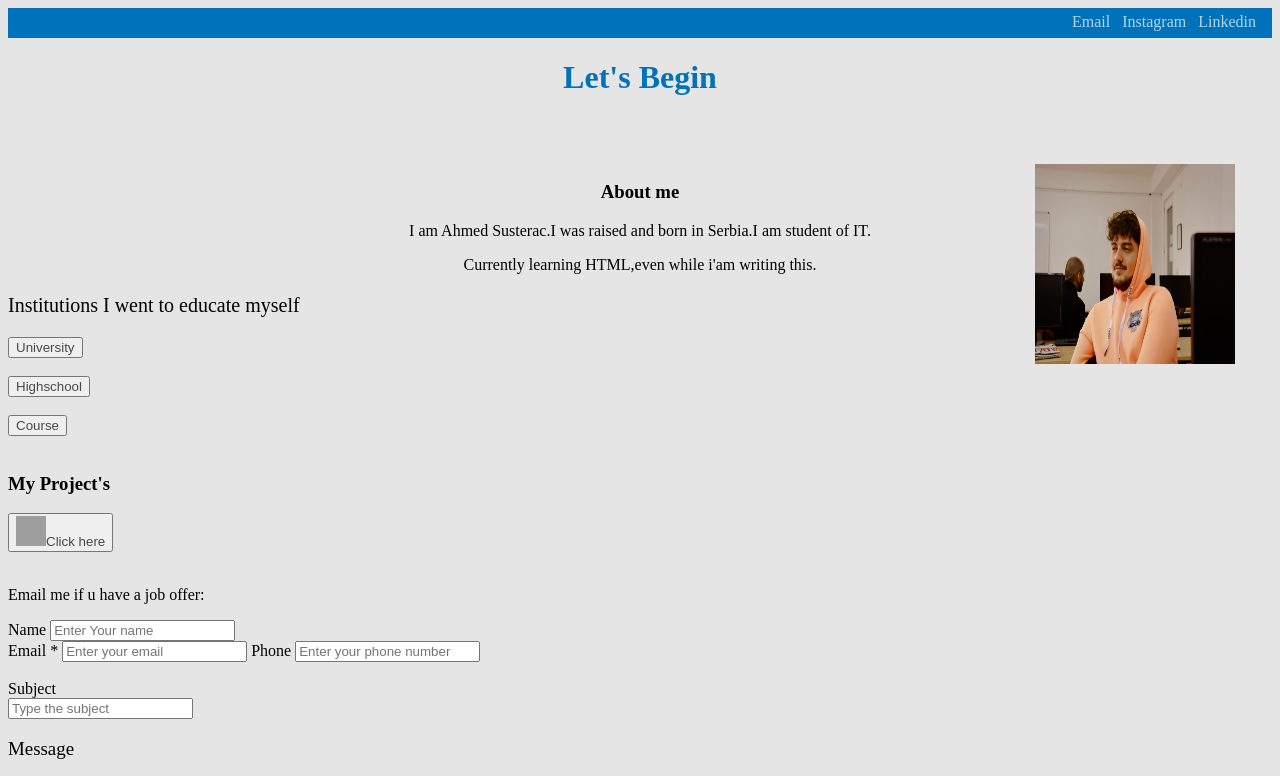
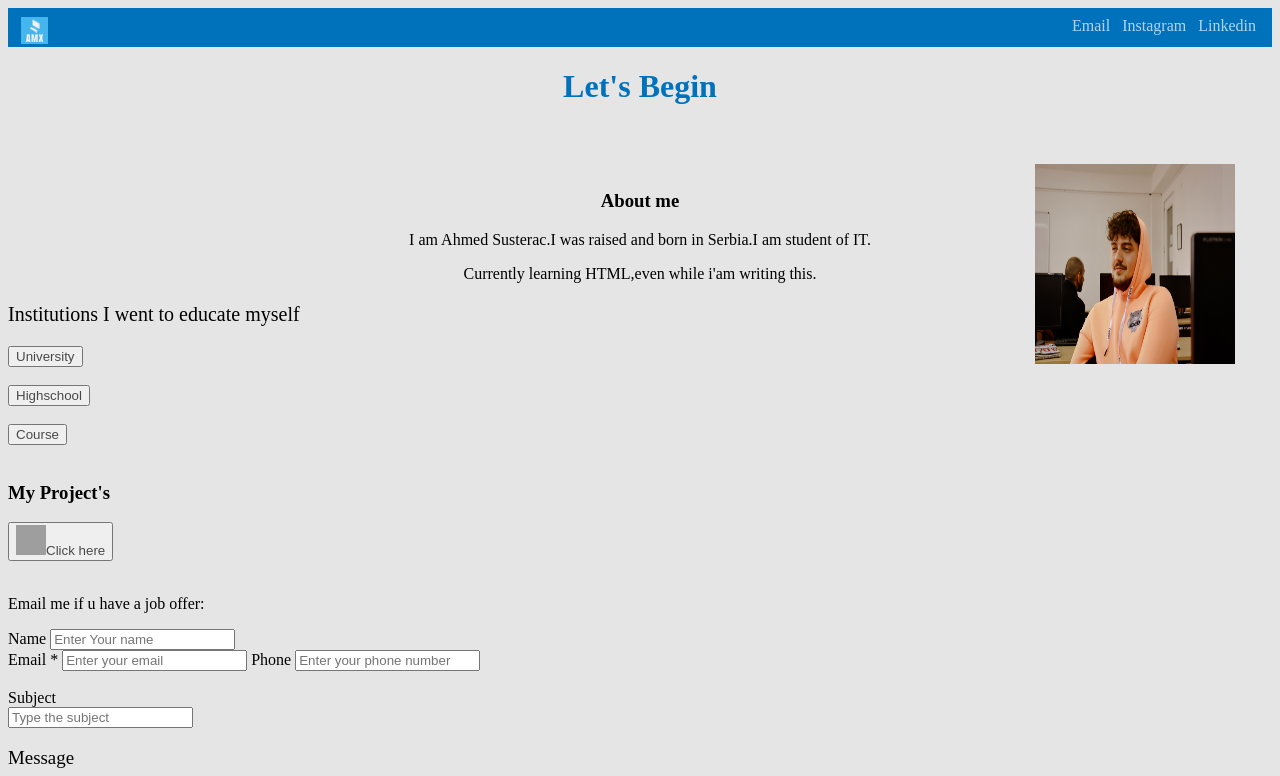
Before and after one commit to amx100/IT-Camp, a plain HTML site: page Class 1-3/Portofilio/Portfolio.html in a window 1280 px wide. Shown: the top 776 px of the page. Drawn offline with Linux system fonts and the light colour scheme; grey boxes are pictures that could not be loaded.

Commit message:
Logo added

```diff
--- a/Class 1-3/Portofilio/Portfolio.html
+++ b/Class 1-3/Portofilio/Portfolio.html
@@ -6,6 +6,8 @@
   </head>
   <body>
     <nav id="navigation">
+      <img id="logo" src="/Class 1-3/Pics/logo1.png" alt="logo" />
+
       <a id="gmejl" href="#mejll">Email</a>
 
       <a href="https://www.instagram.com/susteraac/" id="insta" target="_blank"
--- a/Class 1-3/Portofilio/style.css
+++ b/Class 1-3/Portofilio/style.css
@@ -44,12 +44,14 @@ body {
 #gmejl,
 #linkedin,
 #insta {
-  padding-top: 5px;
-  padding-bottom: 7px;
+  padding-top: 9px;
+  padding-bottom: 3px;
   padding-right: 8px;
   background-color: #0072bb;
   text-decoration: none;
   text-align: right;
+  width: auto;
+  height: 27px;
 }
 
 #slikamene {
@@ -68,3 +70,13 @@ body {
 #omeni2 {
   text-align: center;
 }
+
+#logo {
+  padding-bottom: 6%;
+  width: 27px;
+  height: 27px;
+  display: block;
+  padding-left: 1%;
+  position: absolute;
+  margin: 0px auto;
+}
```
Also changed, not shown: Class 1-3/Pics/logo.png (added), Class 1-3/Pics/logo1.png (added).
